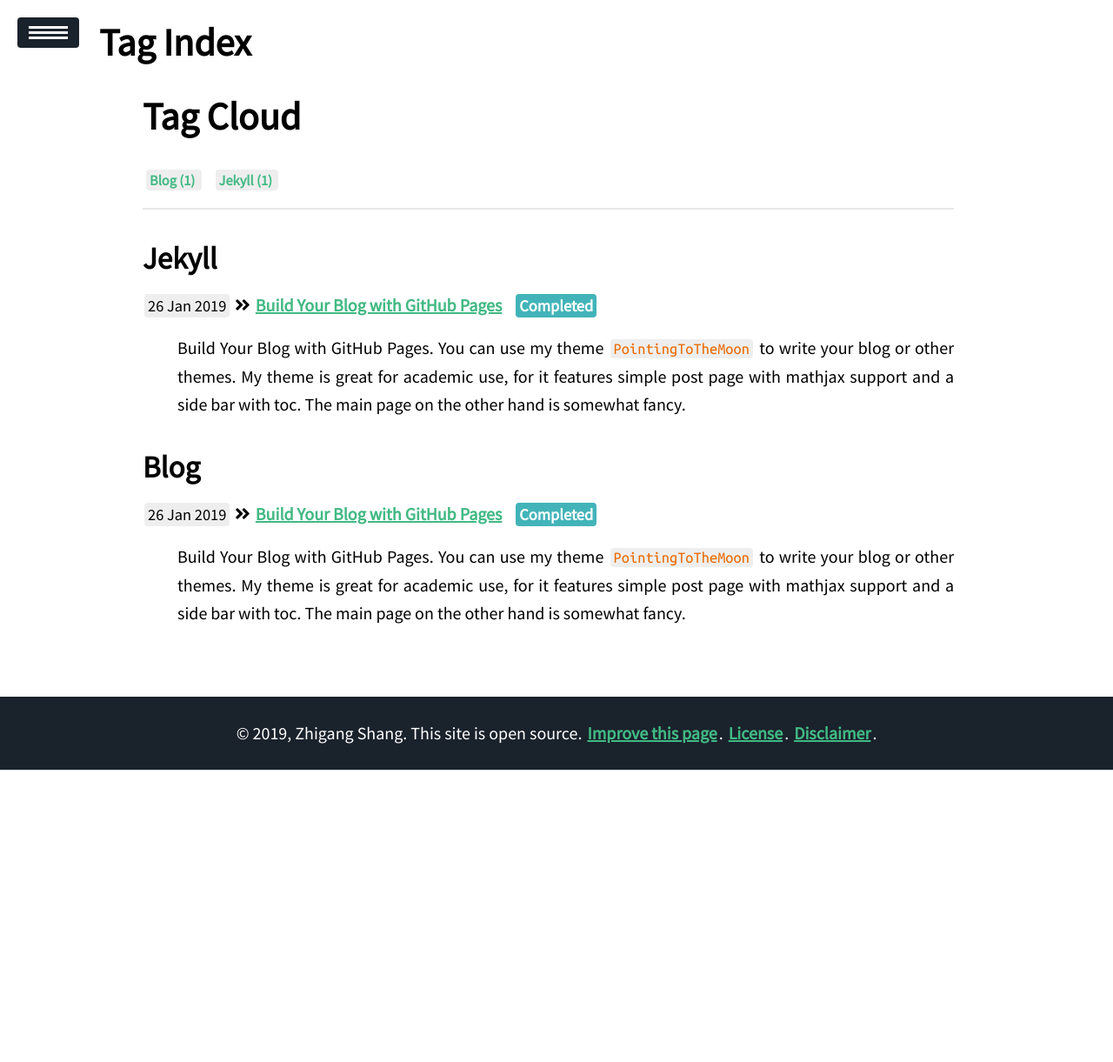
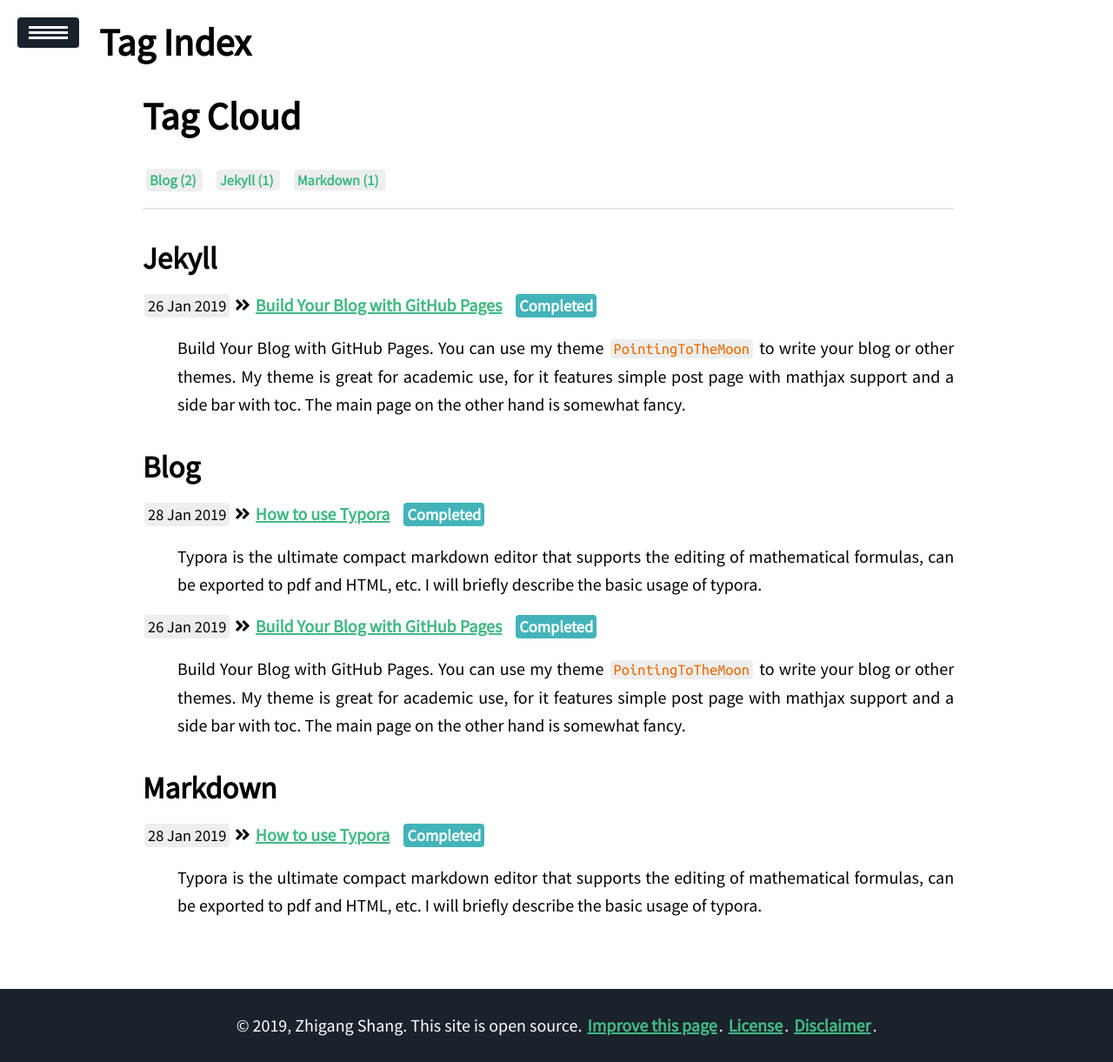
Before and after one commit to Cr7-joker/Cr7-joker.github.io, a Jekyll site: the page built from blog/tags.html, in a window 1280 px wide. Shown: the whole page at 87% size. Built offline with Jekyll 4.4.1, drawn with Linux system fonts in a browser that asks for light colours; nearby versions of some CDN libraries; before the commit the page ends 900 px from its top, so only the background shows below that.

Commit message:
Update 2019-01-28-How-to-use-Typora.md

```diff
--- a/_posts/2019-01-28-How-to-use-Typora/2019-01-28-How-to-use-Typora.md
+++ b/_posts/2019-01-28-How-to-use-Typora/2019-01-28-How-to-use-Typora.md
@@ -1,4 +1,12 @@
-<!doctype html>
+---
+title: How to use Typora
+tags: Blog Markdown
+edit: 2019-01-28
+categories: Blog
+status: Completed
+description: Typora is the ultimate compact markdown editor that supports the editing of mathematical formulas, can be exported to pdf and HTML, etc. I will briefly describe the basic usage of typora.
+---
+
 <html>
 <head>
 <meta charset='UTF-8'><meta name='viewport' content='width=device-width initial-scale=1'>
```
